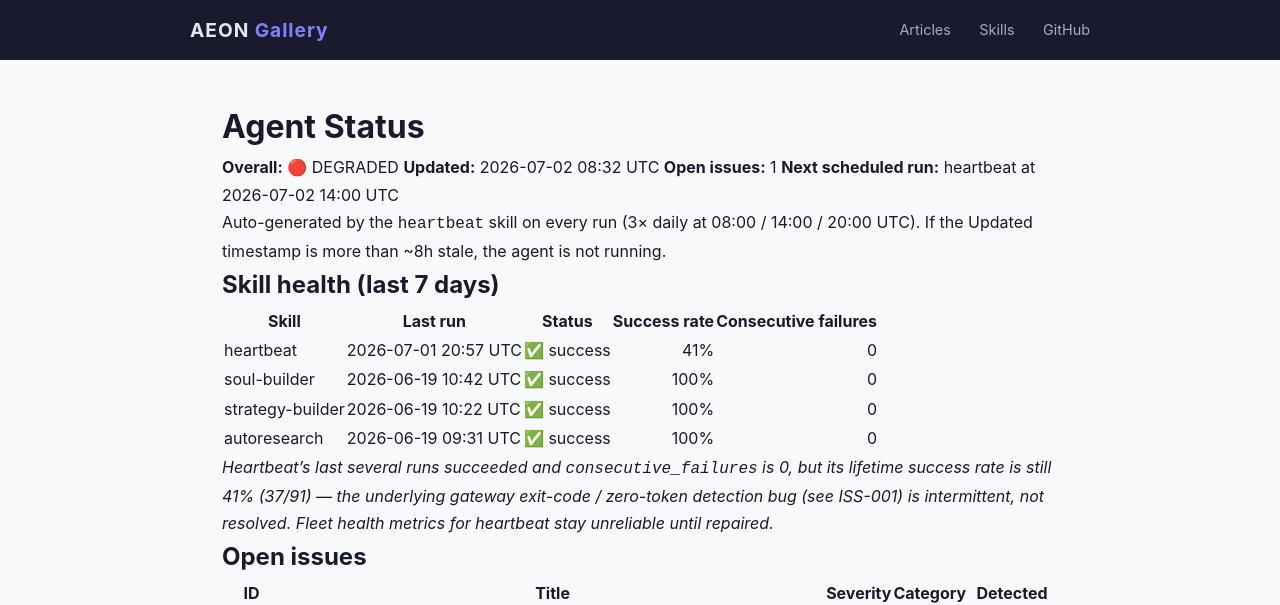
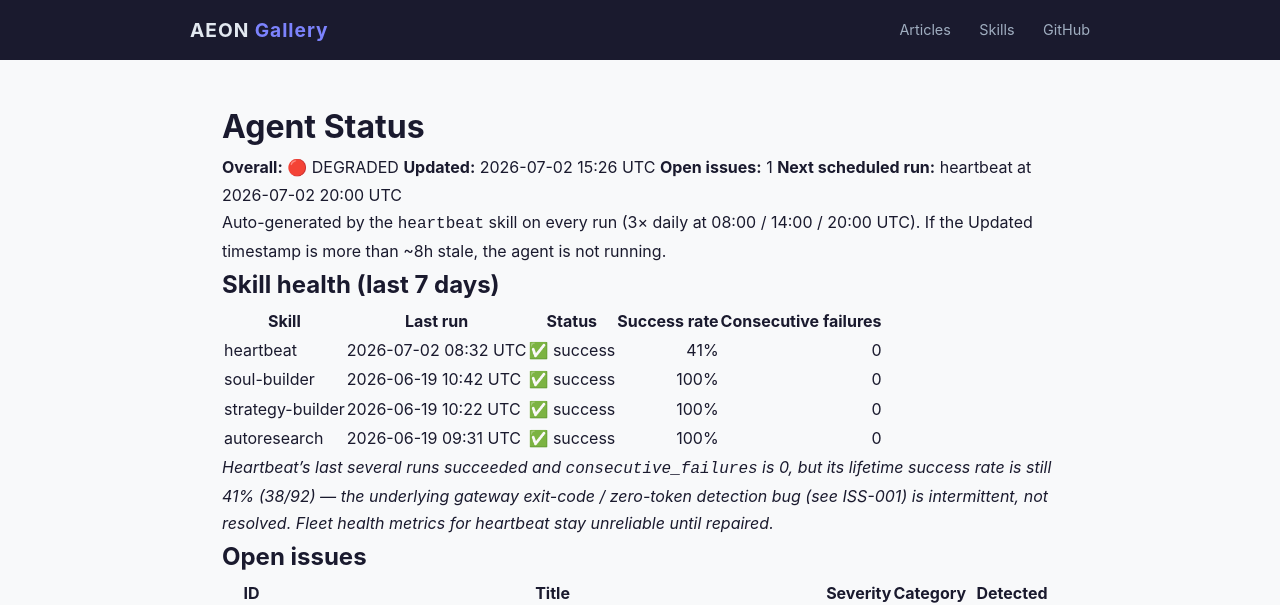
Before and after one commit to RickCrosschain/aeon, a Jekyll site: the page built from docs/status.md, in a window 1280 px wide. Shown: the top 605 px of the page. Built offline with Jekyll 4.4.1, drawn with Linux system fonts in a browser that asks for light colours.

Commit message:
chore(heartbeat): auto-commit 2026-07-02

```diff
--- a/docs/status.md
+++ b/docs/status.md
@@ -7,9 +7,9 @@
 # Agent Status
 
 **Overall:** 🔴 DEGRADED
-**Updated:** 2026-07-02 08:32 UTC
+**Updated:** 2026-07-02 15:26 UTC
 **Open issues:** 1
-**Next scheduled run:** heartbeat at 2026-07-02 14:00 UTC
+**Next scheduled run:** heartbeat at 2026-07-02 20:00 UTC
 
 Auto-generated by the `heartbeat` skill on every run (3× daily at 08:00 / 14:00 / 20:00 UTC). If the Updated timestamp is more than ~8h stale, the agent is not running.
 
@@ -17,12 +17,12 @@
 
 | Skill | Last run | Status | Success rate | Consecutive failures |
 |-------|----------|--------|-------------:|---------------------:|
-| heartbeat | 2026-07-01 20:57 UTC | ✅ success | 41% | 0 |
+| heartbeat | 2026-07-02 08:32 UTC | ✅ success | 41% | 0 |
 | soul-builder | 2026-06-19 10:42 UTC | ✅ success | 100% | 0 |
 | strategy-builder | 2026-06-19 10:22 UTC | ✅ success | 100% | 0 |
 | autoresearch | 2026-06-19 09:31 UTC | ✅ success | 100% | 0 |
 
-_Heartbeat's last several runs succeeded and `consecutive_failures` is 0, but its lifetime success rate is still 41% (37/91) — the underlying gateway exit-code / zero-token detection bug (see ISS-001) is intermittent, not resolved. Fleet health metrics for heartbeat stay unreliable until repaired._
+_Heartbeat's last several runs succeeded and `consecutive_failures` is 0, but its lifetime success rate is still 41% (38/92) — the underlying gateway exit-code / zero-token detection bug (see ISS-001) is intermittent, not resolved. Fleet health metrics for heartbeat stay unreliable until repaired._
 
 ## Open issues
 
--- a/memory/token-usage.csv
+++ b/memory/token-usage.csv
@@ -40,3 +40,4 @@
 2026-07-01,heartbeat,claude-opus-4-8,2094,4246,312709,38064
 2026-07-01,heartbeat,claude-opus-4-8,2100,5710,483308,59015
 2026-07-02,heartbeat,claude-opus-4-8,2096,5028,310812,27157
+2026-07-02,heartbeat,claude-opus-4-8,2100,4706,486425,38590
```
Also changed, not shown: memory/logs/2026-07-02.md (+15 -0 lines), .outputs/heartbeat.md.
